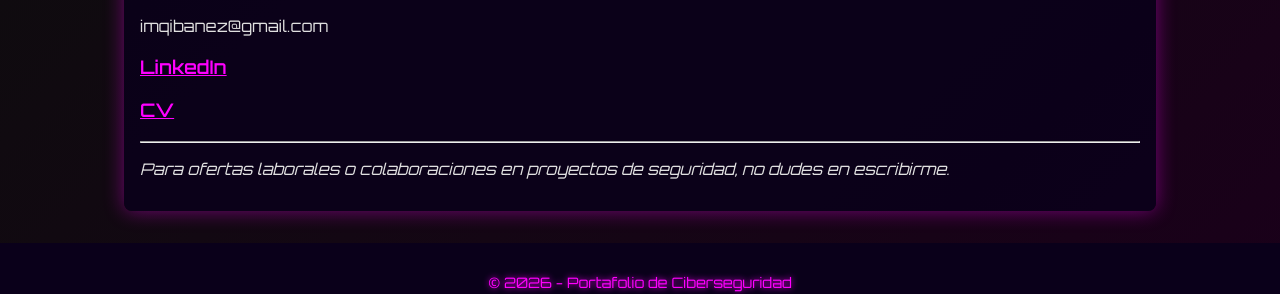
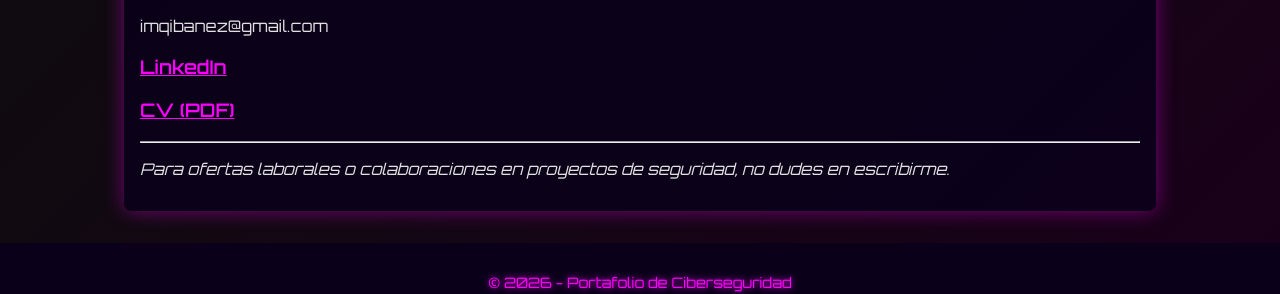
Before and after one commit to glimqitch/glimqitch.github.io, a Jekyll site: the page built from contact.md, in a window 1280 px wide. Shown: the part 292-586 px from the top of the page. Built offline with Jekyll 4.4.1, drawn with Linux system fonts in a browser that asks for light colours.

Commit message:
Update contact.md

```diff
--- a/contact.md
+++ b/contact.md
@@ -10,7 +10,7 @@ imqibanez@gmail.com
 
 ### [LinkedIn](https://www.linkedin.com/in/iris-queralt-9a0bba30a/)
 
-### [CV](https://www.linkedin.com/in/iris-queralt-9a0bba30a/)
+### [CV (PDF)](/assets/cv.pdf)
 
 ---
 
```
